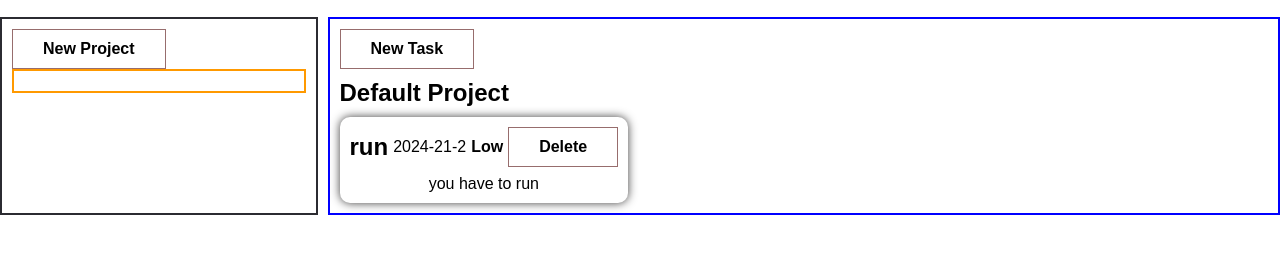
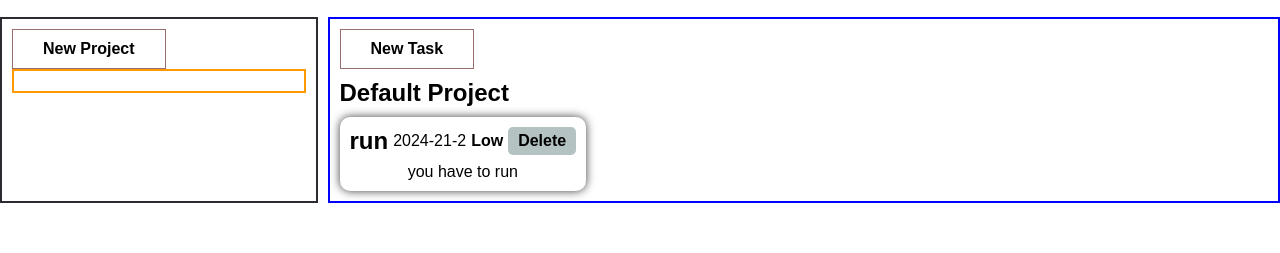
Before and after one commit to shahidafridi-321/todo, a website built with webpack: page src/index.html in a window 1280 px wide. Shown: the part 63-316 px from the top of the page. Built offline with nearby package versions, Linux system fonts and the light colour scheme.

Commit message:
added styles

```diff
--- a/src/style.css
+++ b/src/style.css
@@ -13,6 +13,7 @@ body {
   display: flex;
   justify-content: space-between;
   align-items: center;
+  gap: 20px;
 }
 .logo-title-container{
   display: flex;
@@ -63,6 +64,9 @@ body {
   gap: 10px;
   box-shadow: 0 0 10px rgb(63, 62, 62);
   border-radius: 10px;
+  align-items: start;
+  max-width: 400px;
+  text-align: center;
 }
 .task-header {
   display: flex;
@@ -70,10 +74,16 @@ body {
   justify-content: space-between;
   align-items: center;
 }
+.delete-btn {
+  padding: 5px 10px;
+  border: none;
+  background: rgb(180, 194, 194);
+  border-radius: 5px;
+}
 .task-details{
   display: flex;
-
-
+  text-align: center;
+  word-break: break-all;
 }
 
 .projects-container {
```
